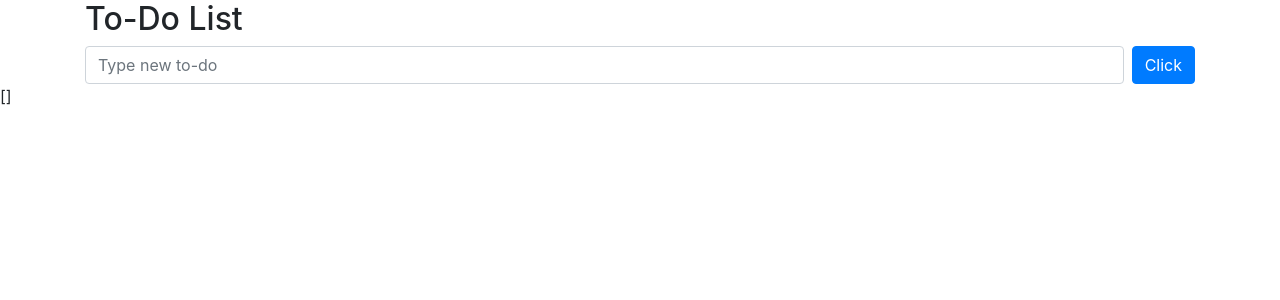
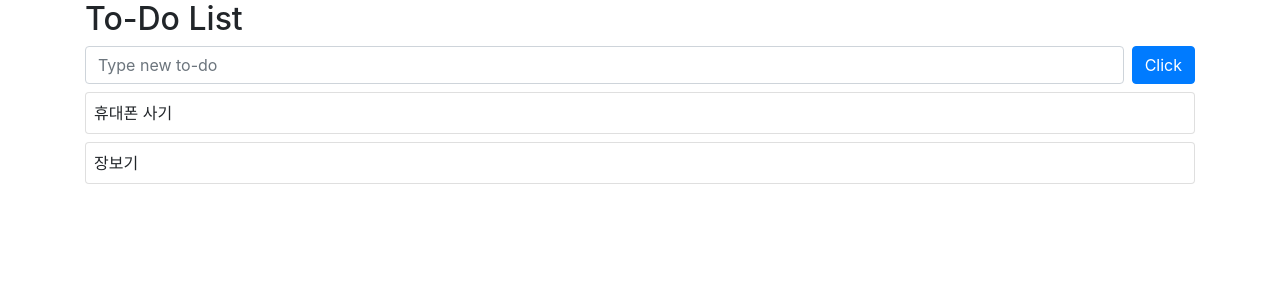
Before and after one commit to Bigdata92/vue3-project, a Vue app: page / in a window 1280 px wide. Shown: the top 300 px of the page. Built offline with nearby package versions, Linux system fonts and the light colour scheme.

Commit message:
11 To-Do 카드 만들기
1. card 만들기
<div class="card mt-2">
      <div class="card-body p-2">
        {{ todos[0].subject }}
      </div>
    </div>
2. object 출력시
{{ array[index].key값 }}

```diff
--- a/src/App.vue
+++ b/src/App.vue
@@ -11,8 +11,17 @@
         </button>
       </div>
     </form>
+    <div class="card mt-2">
+      <div class="card-body p-2">
+        {{ todos[0].subject }}
+      </div>
+    </div>
+    <div class="card mt-2">
+      <div class="card-body p-2">
+        {{ todos[1].subject }}
+      </div>
+    </div>
   </div>
-  {{ todos }}
 </template>
 
 <script>  // vue 구성요소2 script - js
@@ -21,7 +30,10 @@
 export default {
   setup() {
     const todo = ref('');
-    const todos = ref([]);
+    const todos = ref([
+      {id: 1, subject: '휴대폰 사기'},
+      {id: 2, subject: '장보기'},
+    ]);
 
     const onSubmit = () => {
       console.log(todo.value);
```
